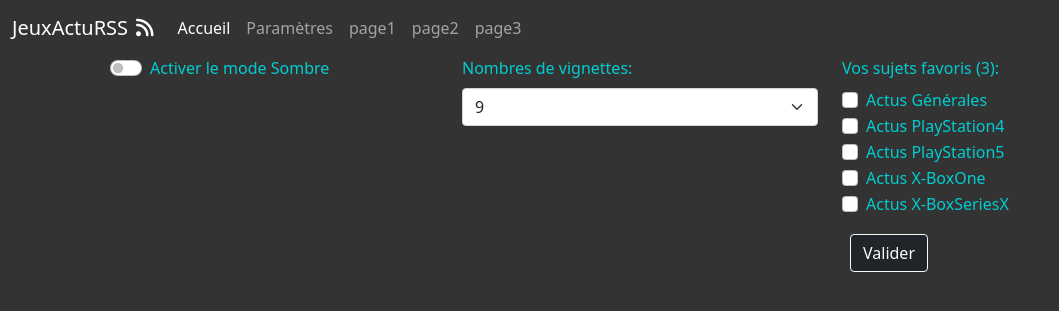
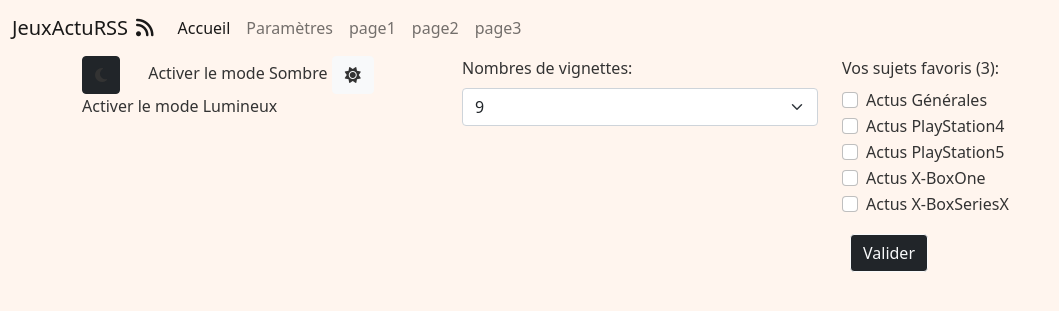
Before and after one commit to Coincoin-666/rssfeedReader, a PHP site: page /views/parameters.php in a window 1280 px wide. Shown: the top 311 px of the page, without its empty margins (0-1059 px from the left). Run offline with PHP 8.4, Linux system fonts and the light colour scheme; data that the repository does not hold is empty; some libraries are stand-ins or nearby versions.

Commit message:
[project]intiate:reboot.StartingOver...

```diff
--- a/assets/script/script.js
+++ b/assets/script/script.js
@@ -2,17 +2,13 @@
 AOS.init();
 
 // DarkMode Switcher
-if ($("#darkMode").checked) {
-    $("body").toggleClass("darkmode");
-    // $("body").removeClass("lightmode");
-    $("nav").toggleClass("navbar-dark");
-    // $("nav").removeClass("navbar-light");
-} else {
-    $("body").toggleClass("lightmode");
-    // $("body").removeClass("darkmode");
-    $("nav").toggleClass("navbar-light");
-    // $("nav").removeClass("navbar-dark");
-}
+$("#darkMode").click($("body").toggleClass("darkmode") && $("nav").toggleClass("navbar-dark"));
+// else {
+//     $("body").toggleClass("lightmode"),
+//     // $("body").removeClass("darkmode");
+//     $("nav").toggleClass("navbar-light"),
+//     // $("nav").removeClass("navbar-dark");
+// }
 // Dynamic Carousel Setting:
 // Le but serait de faire en sorte que chaque <carousel-item> soit 1 <card>
 // // Pour l'instant c'est manuel quand même.
--- a/assets/style/style.css
+++ b/assets/style/style.css
@@ -35,3 +35,7 @@
     background-color: #333;
     color: darkturquoise;
 }
+
+.grey-text {
+    color: #333;
+}
--- a/views/parameters.php
+++ b/views/parameters.php
@@ -6,10 +6,12 @@ include "includes/header.php";
     <form action="/rssFeedReader/parametres" method="GET" class="row">
 
         <!-- Color Mode -->
-        <div class="col-lg-4 col-sm-12 form-check form-switch">
-            <div class="form-check form-switch">
-                <input class="form-check-input" type="checkbox" id="darkMode">
-                <label class="form-check-label" for="darkMode">Activer le mode Sombre</label>
+        <div class="col-lg-4 col-sm-12">
+            <div class="form-group">
+                <button class="btn btn-dark btn-outline-dark me-4" name="darkMode" id="darkMode"><i class="fas fa-moon grey-text"></i></button>
+                <label class="form-label" for="darkMode">Activer le mode Sombre</label>
+                <button class="btn btn-light btn-outline-light me-4" name="lightMode" id="lightMode"><i class="fas fa-sun grey-text"></i></button>
+                <label class="form-label" for="lightMode">Activer le mode Lumineux</label>
             </div>
         </div>
 
```
